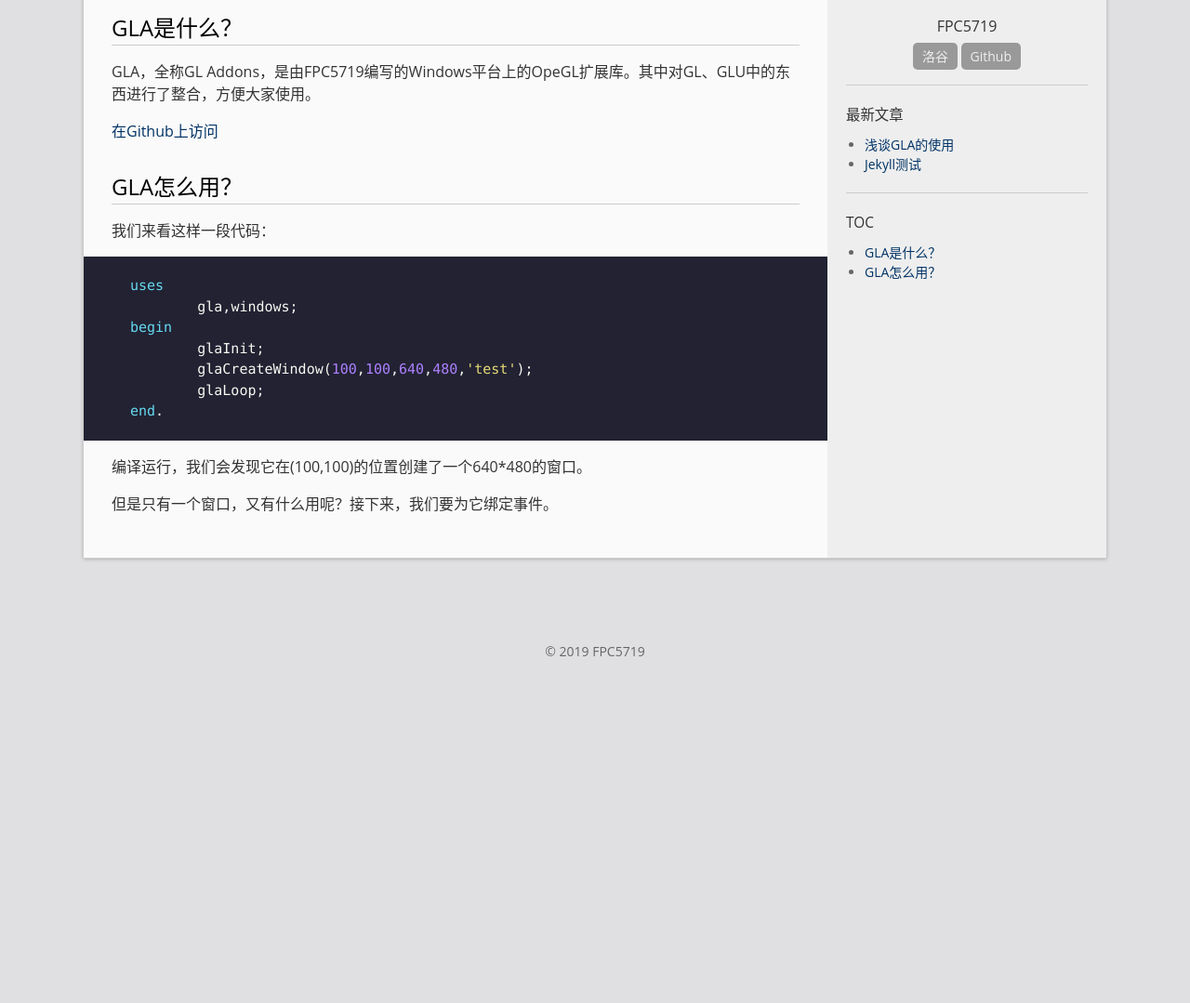
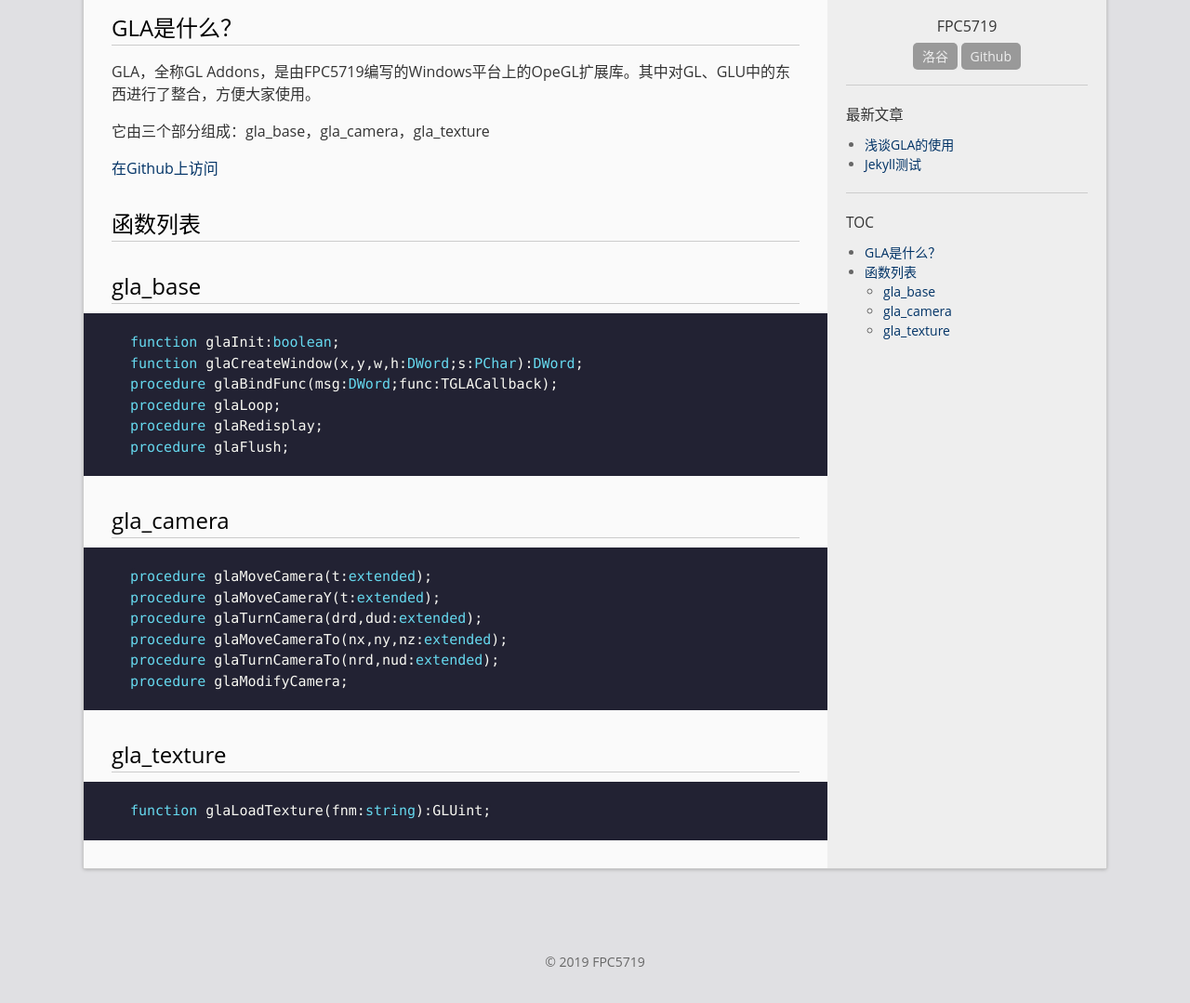
Before and after one commit to FPC5719/FPC5719.github.io, a Jekyll site: the page built from _posts/2019-03-11-GLA.md, in a window 1280 px wide, cut to the strip 261-1366 px from the top of the page. Shown: the top 1079 px of the strip at 93% size. Built offline with Jekyll 4.4.1, drawn with Linux system fonts in a browser that asks for light colours; before the commit the page ends 1032 px from its top, so only the background shows below that.

Commit message:
Something

````diff
--- a/_posts/2019-03-11-GLA.md
+++ b/_posts/2019-03-11-GLA.md
@@ -7,22 +7,36 @@ layout: post
 
 GLA，全称GL Addons，是由FPC5719编写的Windows平台上的OpeGL扩展库。其中对GL、GLU中的东西进行了整合，方便大家使用。
 
+它由三个部分组成：gla_base，gla_camera，gla_texture
+
 [在Github上访问](https://github.com/FPC5719/GLA)
 
-# GLA怎么用？
+# 函数列表
 
-我们来看这样一段代码：
+## gla_base
 
 ```pascal
-uses
-	gla,windows;
-begin
-	glaInit;
-	glaCreateWindow(100,100,640,480,'test');
-	glaLoop;
-end.
+function glaInit:boolean;
+function glaCreateWindow(x,y,w,h:DWord;s:PChar):DWord;
+procedure glaBindFunc(msg:DWord;func:TGLACallback);
+procedure glaLoop;
+procedure glaRedisplay;
+procedure glaFlush;
 ```
 
-编译运行，我们会发现它在(100,100)的位置创建了一个640*480的窗口。
+## gla_camera
 
-但是只有一个窗口，又有什么用呢？接下来，我们要为它绑定事件。
+```pascal
+procedure glaMoveCamera(t:extended);
+procedure glaMoveCameraY(t:extended);
+procedure glaTurnCamera(drd,dud:extended);
+procedure glaMoveCameraTo(nx,ny,nz:extended);
+procedure glaTurnCameraTo(nrd,nud:extended);
+procedure glaModifyCamera;
+```
+
+## gla_texture
+
+```pascal
+function glaLoadTexture(fnm:string):GLUint;
+```
````
